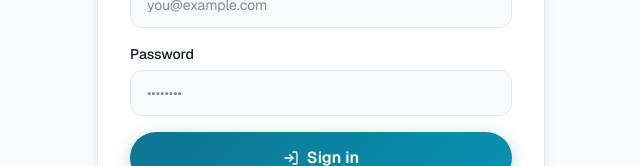
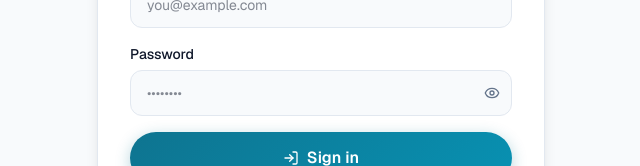
Before and after one commit to anilkumar-cyber/gativcare, a Next.js app: page /login in a window 1280 px wide. Shown: the part 376-542 px from the top of the page, without its empty margins (319-959 px from the left). Built offline with nearby package versions, Linux system fonts and the light colour scheme.

Commit message:
Add show/hide toggle to all password fields
Reusable PasswordInput wraps a text/password toggle button; wired
into login, register, settings (current/new password), and the
admin coordinator-creation form.

Co-Authored-By: Claude Sonnet 5 <noreply@anthropic.com>

```diff
--- a/src/app/login/page.tsx
+++ b/src/app/login/page.tsx
@@ -4,6 +4,7 @@ import { useActionState } from "react";
 import Link from "next/link";
 import Image from "next/image";
 import { loginAction } from "@/lib/actions/auth";
+import { PasswordInput } from "@/components/ui/PasswordInput";
 import { LogIn } from "lucide-react";
 
 export default function LoginPage() {
@@ -33,8 +34,7 @@ export default function LoginPage() {
           </div>
           <div>
             <label className="text-sm font-medium mb-1.5 block">Password</label>
-            <input
-              type="password"
+            <PasswordInput
               name="password"
               required
               className="w-full bg-surface rounded-xl px-4 py-3 text-sm outline-none focus:ring-2 focus:ring-primary/30 border border-border"
--- a/src/app/register/page.tsx
+++ b/src/app/register/page.tsx
@@ -4,6 +4,7 @@ import { useActionState } from "react";
 import Link from "next/link";
 import Image from "next/image";
 import { registerAction } from "@/lib/actions/auth";
+import { PasswordInput } from "@/components/ui/PasswordInput";
 import { UserPlus } from "lucide-react";
 
 export default function RegisterPage() {
@@ -52,8 +53,7 @@ export default function RegisterPage() {
           </div>
           <div>
             <label className="text-sm font-medium mb-1.5 block">Password</label>
-            <input
-              type="password"
+            <PasswordInput
               name="password"
               required
               minLength={8}
--- a/src/components/dashboard/SettingsForm.tsx
+++ b/src/components/dashboard/SettingsForm.tsx
@@ -2,6 +2,7 @@
 
 import { useActionState } from "react";
 import { updateProfileAction, changePasswordAction } from "@/lib/actions/admin";
+import { PasswordInput } from "@/components/ui/PasswordInput";
 
 export function SettingsForm({ name, phone, email }: { name: string; phone?: string | null; email: string }) {
   const [profileState, profileAction, profilePending] = useActionState(updateProfileAction, undefined);
@@ -37,11 +38,11 @@ export function SettingsForm({ name, phone, email }: { name: string; phone?: str
         <form action={passwordAction} className="space-y-4">
           <div>
             <label className="text-sm font-medium mb-1.5 block">Current password</label>
-            <input type="password" name="currentPassword" required className="w-full bg-surface rounded-xl px-4 py-2.5 text-sm border border-border outline-none focus:ring-2 focus:ring-primary/30" />
+            <PasswordInput name="currentPassword" required className="w-full bg-surface rounded-xl px-4 py-2.5 text-sm border border-border outline-none focus:ring-2 focus:ring-primary/30" />
           </div>
           <div>
             <label className="text-sm font-medium mb-1.5 block">New password</label>
-            <input type="password" name="newPassword" required minLength={8} className="w-full bg-surface rounded-xl px-4 py-2.5 text-sm border border-border outline-none focus:ring-2 focus:ring-primary/30" />
+            <PasswordInput name="newPassword" required minLength={8} className="w-full bg-surface rounded-xl px-4 py-2.5 text-sm border border-border outline-none focus:ring-2 focus:ring-primary/30" />
           </div>
           {passwordState?.error && <p className="text-sm text-red-500">{passwordState.error}</p>}
           {passwordState?.success && <p className="text-sm text-green-600">Password changed.</p>}
--- a/src/components/dashboard/admin/CoordinatorsPanel.tsx
+++ b/src/components/dashboard/admin/CoordinatorsPanel.tsx
@@ -3,6 +3,7 @@
 import { useState, useTransition } from "react";
 import { Plus, Trash2, X } from "lucide-react";
 import { createCoordinatorAction, deleteCoordinatorAction } from "@/lib/actions/admin";
+import { PasswordInput } from "@/components/ui/PasswordInput";
 
 type Coordinator = { id: string; name: string; email: string; phone: string | null; createdAt: Date };
 
@@ -33,7 +34,7 @@ export function CoordinatorsPanel({ coordinators }: { coordinators: Coordinator[
           <input name="name" placeholder="Full name" required className="bg-white dark:bg-slate-900 rounded-lg px-3 py-2 text-sm border border-border" />
           <input name="email" type="email" placeholder="Email" required className="bg-white dark:bg-slate-900 rounded-lg px-3 py-2 text-sm border border-border" />
           <input name="phone" placeholder="Phone" className="bg-white dark:bg-slate-900 rounded-lg px-3 py-2 text-sm border border-border" />
-          <input name="password" type="password" placeholder="Temporary password" required minLength={8} className="bg-white dark:bg-slate-900 rounded-lg px-3 py-2 text-sm border border-border" />
+          <PasswordInput name="password" placeholder="Temporary password" required minLength={8} className="w-full bg-white dark:bg-slate-900 rounded-lg px-3 py-2 text-sm border border-border" />
           {error && <p className="text-sm text-red-500 sm:col-span-2">{error}</p>}
           <button type="submit" disabled={pending} className="btn-primary text-sm px-4 py-2 sm:col-span-2 disabled:opacity-60">
             {pending ? "Creating..." : "Create coordinator account"}
--- /dev/null
+++ b/src/components/ui/PasswordInput.tsx
@@ -0,0 +1,23 @@
+"use client";
+
+import { useState } from "react";
+import { Eye, EyeOff } from "lucide-react";
+
+export function PasswordInput({ className = "", ...props }: React.InputHTMLAttributes<HTMLInputElement>) {
+  const [show, setShow] = useState(false);
+
+  return (
+    <div className="relative">
+      <input {...props} type={show ? "text" : "password"} className={`${className} pr-10`} />
+      <button
+        type="button"
+        onClick={() => setShow(!show)}
+        tabIndex={-1}
+        aria-label={show ? "Hide password" : "Show password"}
+        className="absolute right-3 top-1/2 -translate-y-1/2 text-muted hover:text-foreground"
+      >
+        {show ? <EyeOff size={16} /> : <Eye size={16} />}
+      </button>
+    </div>
+  );
+}
```
